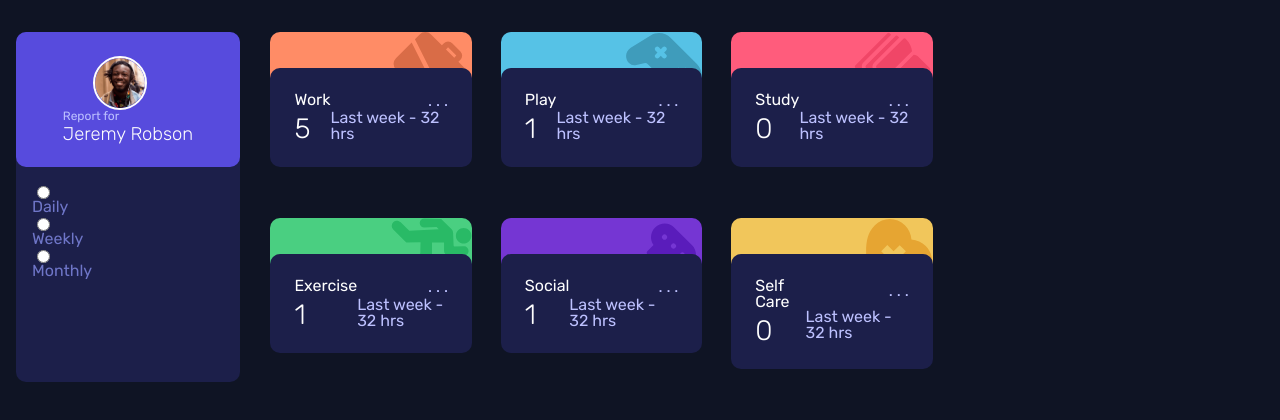
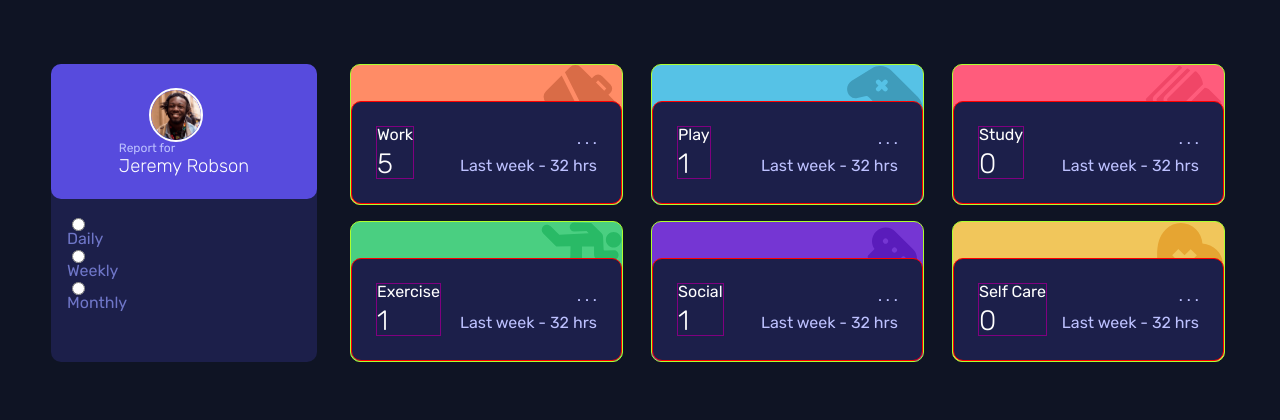
Before and after one commit to lucaso-silva/time-tracking-dashboard, a plain HTML site: page index.html in a window 1280 px wide. Drawn offline with Linux system fonts and the light colour scheme.

Commit message:
style:(wip) card-category display 768px adjustment

```diff
--- a/assets/css/card-category.css
+++ b/assets/css/card-category.css
@@ -40,3 +40,68 @@
 span::before {
     content: " - ";
 }
+
+@media screen and (min-width: 768px) {
+    .card-category {
+        width: 90%;
+        border-radius: 10px;
+        padding-top: 2.25em;
+        border: 1px solid greenyellow;
+    }
+
+    #card-1 {
+        grid-column: 1/2;
+        grid-row: 1/2;
+    }
+
+    #card-2 {
+        grid-column: 2/3;
+        grid-row: 1/2;
+    }
+
+    #card-3 {
+        grid-column: 3/4;
+        grid-row: 1/2;
+    }
+
+    #card-4 {
+        grid-column: 1/2;
+        grid-row: 2/3;
+    }
+
+    #card-5 {
+        grid-column: 2/3;
+        grid-row: 2/3;
+    }
+
+    #card-6 {
+        grid-column: 3/4;
+        grid-row: 2/3;
+    }
+
+    #card-1, #card-2, #card-3 {
+        margin: 2em auto .5em auto;
+    }
+
+    #card-4, #card-5, #card-6 {
+        margin: .5em auto 2em auto;
+    }
+
+    .card-category > div {
+        background-color: var(--dark-blue);
+        padding: 1.5em;
+        border-radius: 10px;
+        border: 1px solid red ;
+        display: flex;
+        justify-content: space-between;
+    }
+
+    .current-info {
+        color: var(--white);
+        display: flex;
+        flex-direction: column;
+        justify-content: space-between;
+        border: 1px solid purple;
+    }
+
+}
--- a/assets/css/styles.css
+++ b/assets/css/styles.css
@@ -33,52 +33,18 @@ body {
 }
 @media screen and (min-width: 768px) {
     .wrapper {
-        width: 100vw;
         display: grid;
-        grid-template-columns: 20% 60%;
+        grid-template-columns: 25% 75%;
         grid-template-rows: 1fr 1fr;
+        padding: 2em;
     }
 
     .container-cards {
         grid-column: 2/3;
         grid-row: 1/3;
         display: grid;
-        grid-template-columns: 30% 30% 30%;
-        grid-template-rows: 45% 45%;
+        grid-template-columns: 33% 33% 33%;
+        grid-template-rows: 50% 50%;
         box-sizing: border-box;
     }
-
-    .card-category {
-        width: 87.5%;
-    }
-
-    #card-1 {
-        grid-column: 1/2;
-        grid-row: 1/2;
-    }
-
-    #card-2 {
-        grid-column: 2/3;
-        grid-row: 1/2;
-    }
-
-    #card-3 {
-        grid-column: 3/4;
-        grid-row: 1/2;
-    }
-
-    #card-4 {
-        grid-column: 1/2;
-        grid-row: 2/3;
-    }
-
-    #card-5 {
-        grid-column: 2/3;
-        grid-row: 2/3;
-    }
-
-    #card-6 {
-        grid-column: 3/4;
-        grid-row: 2/3;
-    }
 }
```
